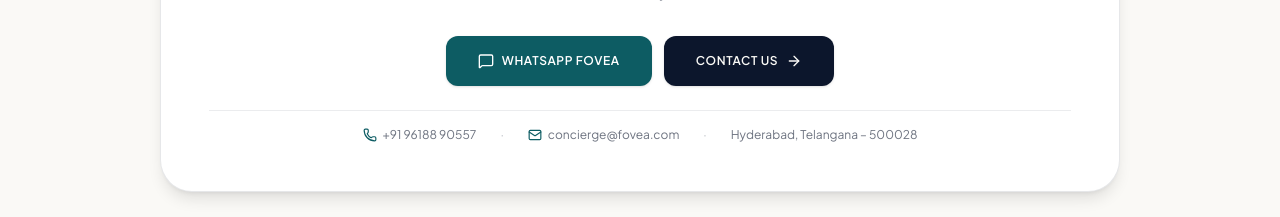
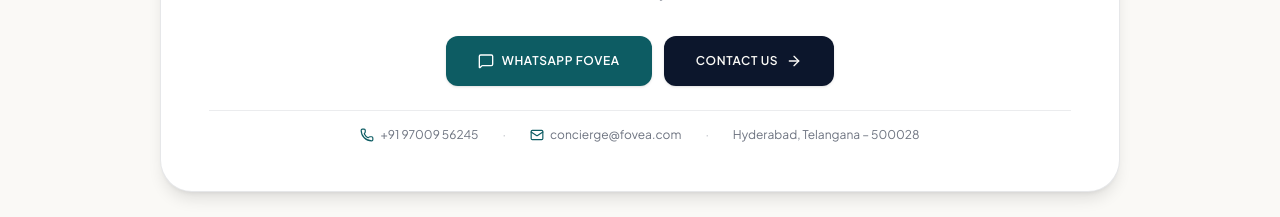
Before and after one commit to MDAUSAFMOHIUDDIN/fovea, a Next.js app: page /faqs in a window 1280 px wide. Shown: the part 4040-4257 px from the top of the page. Built offline with nearby package versions, Linux system fonts and the light colour scheme; no server answers.

Commit message:
Update Fovea contact number

```diff
--- a/app/faqs/page.tsx
+++ b/app/faqs/page.tsx
@@ -373,7 +373,7 @@
           <div className="pt-4 flex flex-wrap items-center justify-center gap-6 text-xs text-[#0C162C]/60 border-t border-[#0C162C]/8">
             <span className="flex items-center gap-1.5">
               <Phone className="w-3.5 h-3.5 text-[#0D5C63]" />
-              <span>+91 96188 90557</span>
+              <span>+91 97009 56245</span>
             </span>
             <span className="text-[#0C162C]/30">·</span>
             <span className="flex items-center gap-1.5">
```
